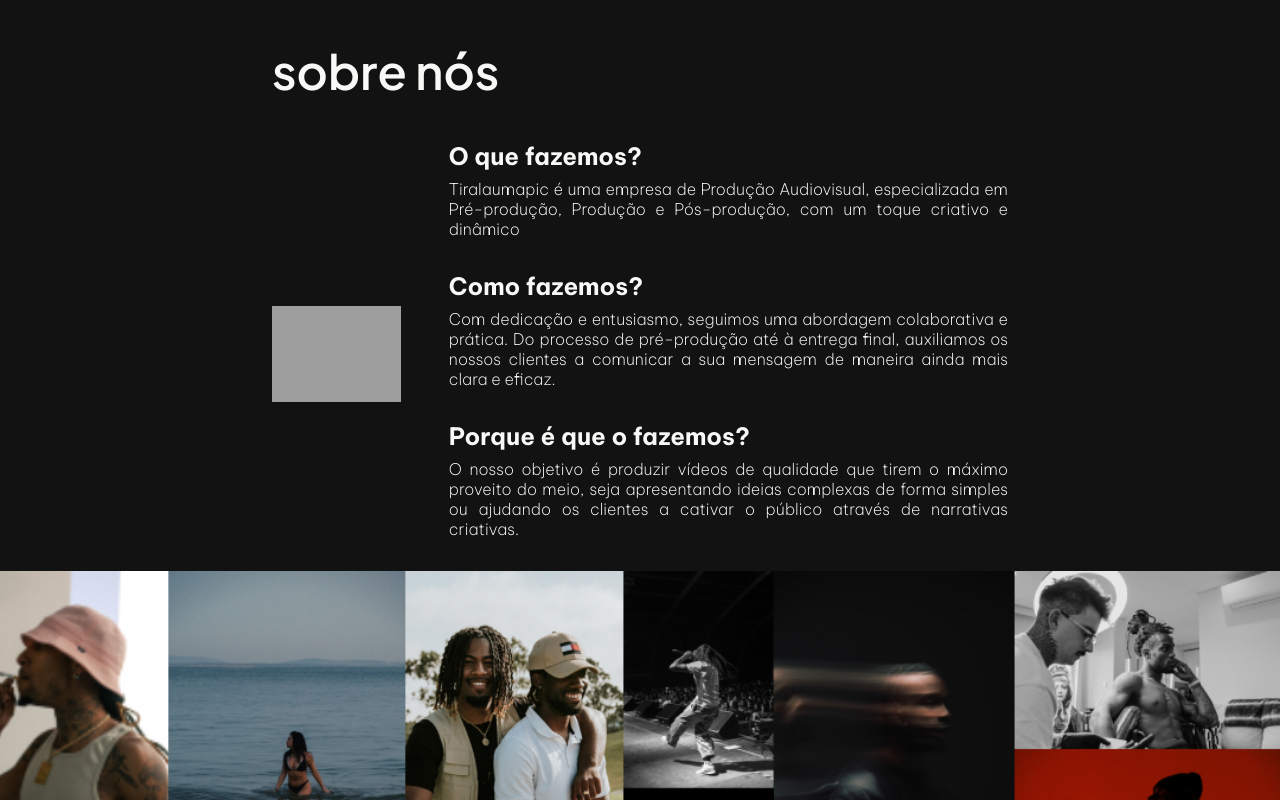
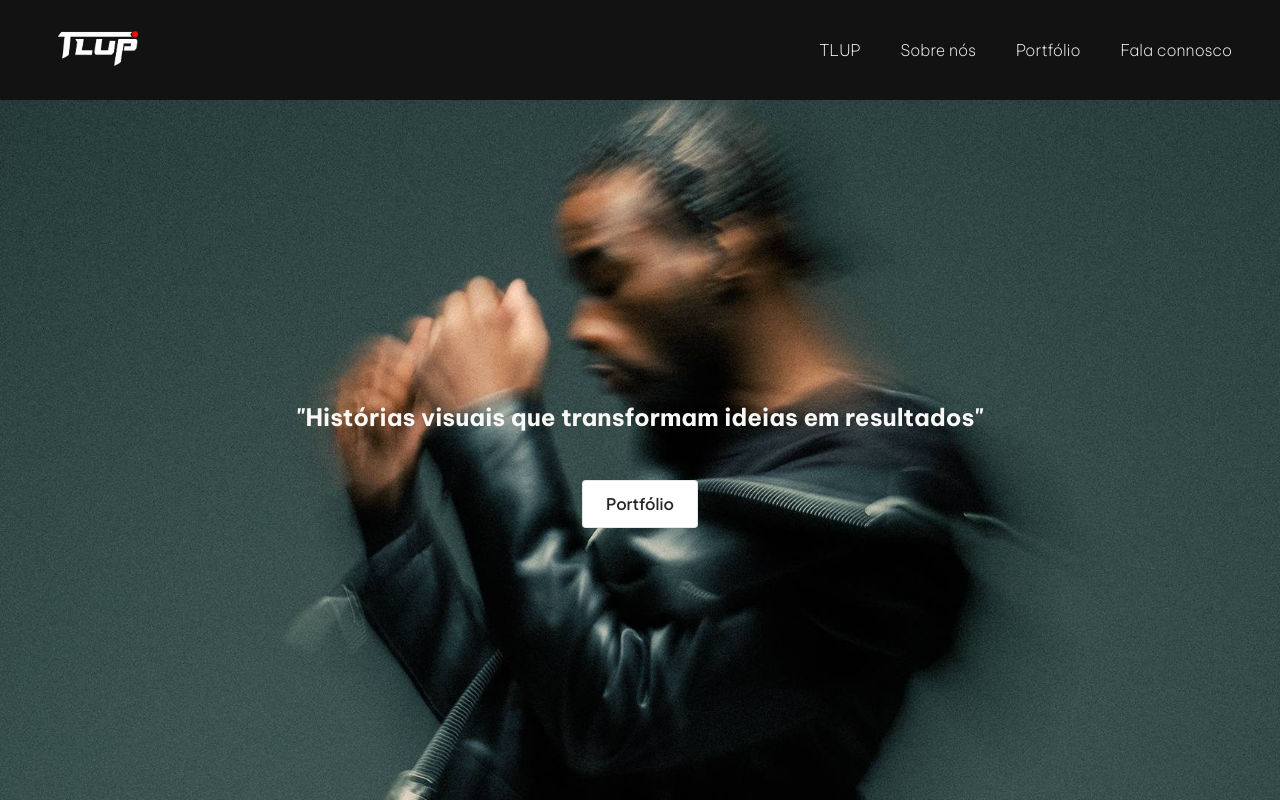
Before and after one commit to luqas31/tlup, a React (Vite) app in the folder tlup/: page / in a window 1280 px wide. Shown: the top 800 px of the page. Built offline with nearby package versions, Linux system fonts and the light colour scheme; grey boxes are pictures that could not be loaded.

Commit message:
hero section done

```diff
--- a/tlup/public/data/data.json
+++ b/tlup/public/data/data.json
@@ -2,7 +2,7 @@
 	"hero": [
 		{
 			"id": 1,
-			"title": ""
+			"title": "Histórias visuais que transformam ideias em resultados"
 		}
 	],
 
--- a/tlup/src/components/NavBar/index.jsx
+++ b/tlup/src/components/NavBar/index.jsx
@@ -40,7 +40,7 @@ function Header() {
 						<nav className={`menu ${isOpen ? 'open' : ''}`}>
 							<ul>
 								<li>
-									<NavLink to='/'>TLUP</NavLink>
+									<a href='#hero'>TLUP</a>
 								</li>
 								<li>
 									<a href='#about'>Sobre nós</a>
@@ -60,7 +60,7 @@ function Header() {
 					<nav className='desktop-menu'>
 						<ul>
 							<li>
-								<NavLink to='/'>TLUP</NavLink>
+								<a href='#hero'>TLUP</a>
 							</li>
 							<li>
 								<a href='#about'>Sobre nós</a>
--- a/tlup/src/pages/Home/index.jsx
+++ b/tlup/src/pages/Home/index.jsx
@@ -6,6 +6,7 @@ import Contact from '../../sections/Contact';
 import Transition from '../../sections/Transition';
 import Works from '../../sections/Works';
 import Footer from '../../components/Footer';
+import Hero from '../../sections/Hero';
 
 function Home() {
 	return (
@@ -18,8 +19,9 @@ function Home() {
 				/>
 				<meta name='keywords' content='tlup, tiralaumapic, TLUP, TiraLaUmaPic, Produtora, Audiovisual, Lisboa, Videoclips, Fotografia' />
 			</Helmet>
-{/* 			<NavBar /> */}
+			<NavBar />
 			<main>
+				<Hero />
 				<About />
 				<Transition />
 				<Works />
--- a/tlup/src/sections/Hero/index.css
+++ b/tlup/src/sections/Hero/index.css
@@ -1,8 +1,30 @@
-@media (min-width: 768px) and (max-width: 1023px) {
-
+.hero {
+	background-image: url('../../../public/images/tlup-hero.jpg');
+	height: 100vh;
+	background-position: center;
+	background-size: cover;
 }
 
+.hero-bg {
+	display: flex;
+	justify-content: center;
+	align-items: flex-end;
+	height: 100%;
+	margin: 0 2.5rem;
+	flex-direction: ;
+}
 
-@media (min-width: 1024px) and (max-width: 1279px) {
+.hero-title {
+	display: flex;
+	flex-direction: column;
+	align-items: center;
+	gap: 3rem;
+    	margin-bottom: 17rem;
+}
 
+.hero-title h1 {
+	font-size: 1.5rem;
+	color: var(--app-text);
+	text-align: center;
+	font-family: 'BV';
 }
--- a/tlup/src/sections/Hero/index.jsx
+++ b/tlup/src/sections/Hero/index.jsx
@@ -0,0 +1,28 @@
+import React from 'react';
+import './index.css';
+import useFetchData from '../../hooks/useFetchData';
+import Button from '../../components/Portfolio-Button';
+
+function Hero() {
+	const { data, loading, error } = useFetchData();
+
+	if (loading) return <p>Loading...</p>;
+	if (error) return <p>Error: {error.message}</p>;
+
+	const hero = data.hero[0];
+
+	return (
+		<>
+			<section id='hero' className='hero'>
+				<div className='hero-bg'>
+					<div className='hero-title'>
+                        <h1>"{hero.title}"</h1>
+                        <Button />
+					</div>
+				</div>
+			</section>
+		</>
+	);
+}
+
+export default Hero;
```
Also changed, not shown: tlup/public/images/tlup-hero.jpg (added).
